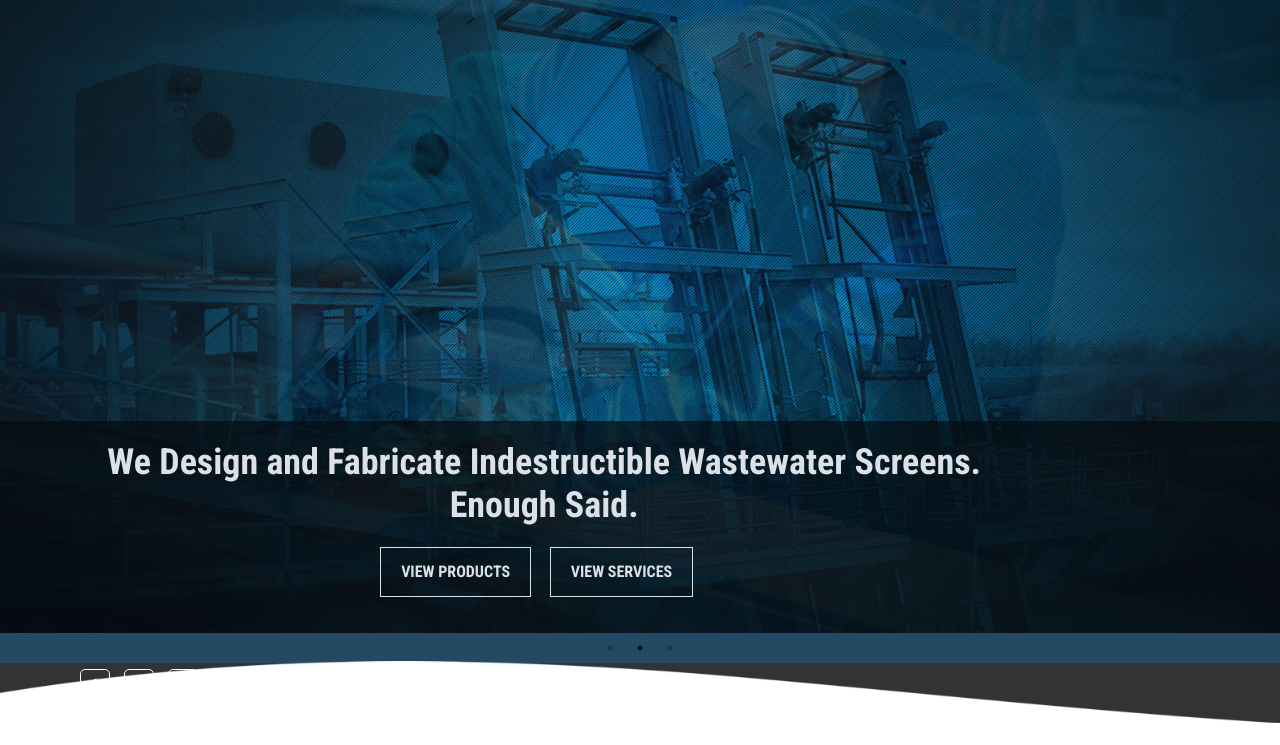
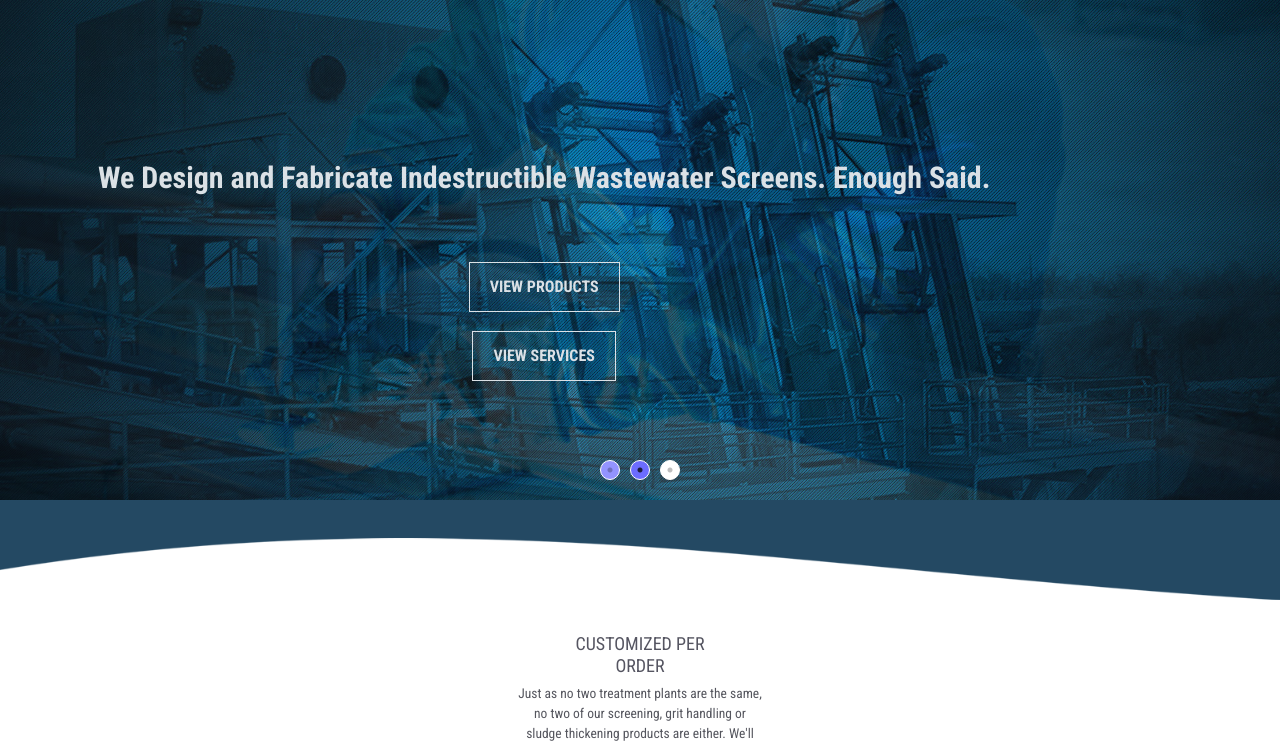
Before and after one commit to wanradavich/Food-Explorer, a website: page dev/index.html in a window 1280 px wide. Shown: the top 745 px of the page. Drawn offline with nearby package versions, Linux system fonts and the light colour scheme; files that its build step writes are made by us from their sources; files whose address does not match are found by name.

Commit message:
small changes

```diff
--- a/dev/index.html
+++ b/dev/index.html
@@ -39,7 +39,7 @@
           <div class="slide">
             <div class="img-holder">
               <div class="img-frame">
-                <img src="images/header-slider-img-01.jpg" alt="Image 1"/>
+                <img src="images/header-slider-img-01.jpg" alt="Image 1" height="950px" width="1920px"/>
               </div>
             </div>
             <div class="caption-holder">
@@ -67,7 +67,7 @@
           <div class="slide">
             <div class="img-holder">
               <div class="img-frame">
-                <img src="images/header-slider-img-02.jpg" alt="Image 2"/>
+                <img src="images/header-slider-img-02.jpg" alt="Image 2" height="950px" width="1920px"/>
               </div>
             </div>
             <div class="caption-holder">
@@ -95,7 +95,7 @@
           <div class="slide">
             <div class="img-holder">
               <div class="img-frame">
-                <img src="images/header-slider-img-03.jpg" alt="Image 3"/>
+                <img src="images/header-slider-img-03.jpg" alt="Image 3" height="950px" width="1920px"/>
               </div>
             </div>
             <div class="caption-holder">
@@ -121,7 +121,8 @@
             </div>
           </div>
         </div>
-        <div class="paging">
+        <!--
+		<div class="paging">
           <div class="container">
             <div class="pagination">
               <ul>
@@ -138,6 +139,7 @@
             </div>
           </div>
         </div>
+		-->
       </div>
 
       <!-- Order Block Code -->
--- a/dev/scss/_carousel.scss
+++ b/dev/scss/_carousel.scss
@@ -11,17 +11,29 @@
 
   .slideset {
     position: relative;
+    margin-bottom: 100px;
 
     .slide {
       position: relative;
       width: 100%;
 
       .img-holder {
-        .img-frame {
-          img {
-            max-width: 100%;
-            height: auto;
-          }
+        width: 100%;
+        height: 100vh; // Adjust the height as needed
+        max-height: 500px;
+        overflow: hidden; // Ensure the image covers the entire container
+      }
+
+      .img-frame {
+        position: relative;
+        width: 100%;
+        height: 100%;
+
+        img {
+          max-width: 100%;
+          width: 100%;
+          height: 100%;
+          object-fit: cover; // Ensure the image covers the entire container
         }
       }
 
@@ -29,22 +41,23 @@
         position: absolute;
         bottom: 0;
         left: 0;
+        right: 0;
         width: 100%;
-        background: rgba(0, 0, 0, 0.7);
+        background: rgba(0, 0, 0, 0);
         color: #fff;
-        padding: 20px;
+        padding: 70px 0 100px;
 
         h1 {
-          font-size: 36px;
-          margin-bottom: 10px;
+          font-size: 30px;
+          line-height: 36px;
+          margin: 0 0 66px;
           font-weight: 700;
         }
 
         .btn-list {
-          margin-top: 20px;
           li {
-            display: inline-block;
-            margin-right: 15px;
+            display: block;
+            margin: 0 0 19px;
 
             a {
               color: #fff;
@@ -67,40 +80,46 @@
     }
   }
 
-  .paging {
-    background: #333;
-    color: #fff;
-    padding: 10px 0;
+  .slick-dots {
+    position: absolute;
+    bottom: 20px;
+    list-style: none;
+    display: flex;
+    justify-content: center;
+    align-items: center;
+    width: 100%;
 
-    .pagination {
-      ul {
-        list-style: none;
-        padding: 0;
-        text-align: center;
+    li {
+      margin: 0 5px;
+      button {
+        font-size: 10px; // Adjust the font size as needed
+        line-height: 1;
+        width: 20px; // Adjust the width as needed for the larger dots
+        height: 20px; // Adjust the height as needed for the larger dots
+        border-radius: 50%;
+        border: 1px solid #fff;
+        background: #fff;
+        color: transparent;
+        transition: background 0.3s ease;
 
-        li {
-          display: inline-block;
-          margin-right: 10px;
+        &.slick-active {
+          background: blue; // Change to your desired active color
+        }
+      }
 
-          a {
-            color: #fff;
-            text-decoration: none;
-            padding: 5px 10px;
-            border: 1px solid #fff;
-            border-radius: 5px;
-            font-weight: 700;
-            transition: background 0.3s ease;
+      &.slick-active {
+        button {
+          background: blue;
+        }
+      }
 
-            &:hover {
-              background: #fff;
-              color: #333;
-            }
-          }
-        }
+      &.slick-hidden {
+        display: none; // Hide the smaller dots
       }
     }
   }
 }
+
 
 // Media query for Tablets
 @media screen and (min-width: 768px) {
```
